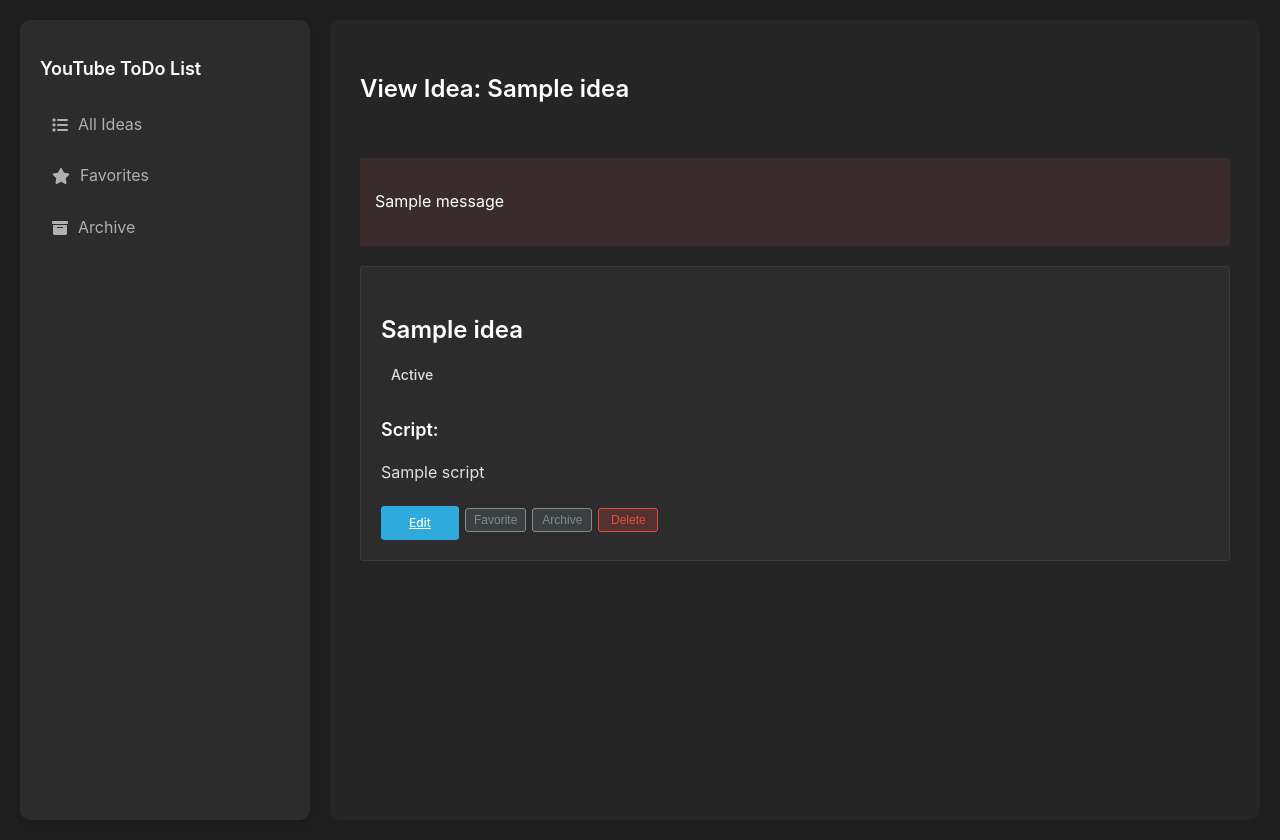
After one commit to Bracedd/Youtube-ToDoList, a Flask app: template templates/view_idea.html in a window 1280 px wide. The commit adds this page. Run offline with Flask 3, Linux system fonts and the light colour scheme; the template is opened without the code that fills it: most values are stand-ins (such as "Sample title", 1, 10 or a date in 2020); one stand-in notice (Sample message) is shown.

Commit message:
Viewer Added

```diff
--- a/app.py
+++ b/app.py
@@ -39,15 +39,32 @@
     flash('Video idea added successfully!')
     return redirect(url_for('index'))
 
+@app.route('/view/<idea>')
+def view_idea(idea):
+    video_ideas = load_video_ideas()
+    if idea not in video_ideas:
+        flash('Idea not found!')
+        return redirect(url_for('index'))
+
+    return render_template('view_idea.html', idea=idea, data=video_ideas[idea])
+
 @app.route('/edit/<idea>', methods=['GET', 'POST'])
 def edit_idea(idea):
     video_ideas = load_video_ideas()
+    if idea not in video_ideas:
+        flash('Idea not found!')
+        return redirect(url_for('index'))
+
     if request.method == 'POST':
         script = request.form.get('script')
+        if not script:
+            flash('Script cannot be empty!')
+            return render_template('edit.html', idea=idea, script=video_ideas[idea]['script'])
+
         video_ideas[idea]['script'] = script
         save_video_ideas(video_ideas)
         flash('Video idea updated successfully!')
-        return redirect(url_for('index'))
+        return redirect(url_for('view_idea', idea=idea))
 
     return render_template('edit.html', idea=idea, script=video_ideas[idea]['script'])
 
@@ -67,7 +84,7 @@
         video_ideas[idea]['favorite'] = not video_ideas[idea]['favorite']
         save_video_ideas(video_ideas)
         flash('Video idea updated successfully!')
-    return redirect(url_for('index'))
+    return redirect(url_for('view_idea', idea=idea))
 
 @app.route('/archive/<idea>', methods=['POST'])
 def archive_idea(idea):
@@ -76,7 +93,7 @@
         video_ideas[idea]['archived'] = not video_ideas[idea]['archived']
         save_video_ideas(video_ideas)
         flash('Video idea updated successfully!')
-    return redirect(url_for('index'))
+    return redirect(url_for('view_idea', idea=idea))
 
 @app.route('/favorites')
 def favorites():
@@ -90,5 +107,9 @@
     archived_ideas = {idea: data for idea, data in video_ideas.items() if data['archived']}
     return render_template('archive.html', video_ideas=archived_ideas)
 
+@app.template_filter('nl2br')
+def nl2br_filter(s):
+    return s.replace('\n', '<br>')
+
 if __name__ == '__main__':
     app.run(debug=True)
--- a/static/style.css
+++ b/static/style.css
@@ -86,36 +86,89 @@
 .btn {
     display: inline-flex;
     align-items: center;
-    padding: 8px 16px;
-    border: none;
-    border-radius: 5px;
-    font-size: 14px;
+    justify-content: center;
+    padding: 4px 8px;
+    border: 1px solid #4a4a4a;
+    border-radius: 3px;
+    font-size: 12px;
+    font-weight: 500;
     cursor: pointer;
-    transition: background-color 0.3s ease, color 0.3s ease;
+    transition: background-color 0.3s ease, color 0.3s ease, border-color 0.3s ease;
+    background-color: transparent;
+    color: #e0e0e0;
+    min-width: 60px;
+    height: 24px;
+}
+
+.btn:hover {
+    background-color: rgba(255, 255, 255, 0.1);
 }
 
 .btn-primary {
     background-color: #2eaadc;
     color: #ffffff;
+    border-color: #2eaadc;
 }
 
 .btn-primary:hover {
     background-color: #2691ba;
+    border-color: #2691ba;
 }
 
 .btn-icon {
-    background-color: transparent;
-    color: #b0b0b0;
-    padding: 5px;
+    min-width: 24px;
+    width: 24px;
+    height: 24px;
+    padding: 0;
+    border: none;
 }
 
 .btn-icon:hover {
-    background-color: #3a3a3a;
-    color: #ffffff;
+    background-color: rgba(255, 255, 255, 0.1);
+}
+
+.btn-warning {
+    background-color: rgba(243, 156, 18, 0.2);
+    color: #f39c12;
+    border-color: #f39c12;
+}
+
+.btn-warning:hover {
+    background-color: rgba(243, 156, 18, 0.3);
+}
+
+.btn-info {
+    background-color: rgba(52, 152, 219, 0.2);
+    color: #3498db;
+    border-color: #3498db;
+}
+
+.btn-info:hover {
+    background-color: rgba(52, 152, 219, 0.3);
+}
+
+.btn-danger {
+    background-color: rgba(231, 76, 60, 0.2);
+    color: #e74c3c;
+    border-color: #e74c3c;
+}
+
+.btn-danger:hover {
+    background-color: rgba(231, 76, 60, 0.3);
+}
+
+.btn-secondary {
+    background-color: rgba(127, 140, 141, 0.2);
+    color: #7f8c8d;
+    border-color: #7f8c8d;
+}
+
+.btn-secondary:hover {
+    background-color: rgba(127, 140, 141, 0.3);
 }
 
 /* Form Styles */
-.add-idea-form {
+.add-idea-form, .edit-idea-form {
     background-color: #2c2c2c;
     border: 1px solid #3a3a3a;
     border-radius: 5px;
@@ -137,7 +190,7 @@
     padding: 10px;
     background-color: #3a3a3a;
     border: 1px solid #4a4a4a;
-    border-radius: 5px;
+    border-radius: 3px;
     font-size: 14px;
     color: #e0e0e0;
     transition: border-color 0.3s ease;
@@ -154,7 +207,7 @@
     background-color: #3a2c2c;
     color: #ffffff;
     padding: 15px;
-    border-radius: 5px;
+    border-radius: 3px;
     margin-bottom: 20px;
 }
 
@@ -171,12 +224,12 @@
 .idea-item {
     background-color: #3a3a3a;
     border: 1px solid #4a4a4a;
-    border-radius: 5px;
+    border-radius: 3px;
     padding: 15px;
     margin-bottom: 15px;
     display: flex;
     justify-content: space-between;
-    align-items: flex-start;
+    align-items: center;
 }
 
 .idea-content {
@@ -185,12 +238,71 @@
 
 .idea-actions {
     display: flex;
-    gap: 10px;
+    gap: 6px;
+}
+
+.idea-actions .btn,
+.idea-actions form {
+    margin: 0;
 }
 
 .no-ideas {
     color: #b0b0b0;
     text-align: center;
+}
+
+/* Idea Viewer Styles */
+.idea-viewer {
+    background-color: #2c2c2c;
+    border: 1px solid #3a3a3a;
+    border-radius: 3px;
+    padding: 20px;
+    margin-bottom: 30px;
+}
+
+.idea-viewer h3 {
+    font-size: 24px;
+    font-weight: 600;
+    color: #ffffff;
+    margin-bottom: 10px;
+}
+
+.idea-metadata {
+    margin-bottom: 20px;
+}
+
+.idea-status {
+    display: inline-block;
+    padding: 5px 10px;
+    border-radius: 3px;
+    font-size: 14px;
+    font-weight: 500;
+}
+
+.idea-status.favorite {
+    background-color: rgba(243, 156, 18, 0.2);
+    color: #f39c12;
+}
+
+.idea-status.archived {
+    background-color: rgba(127, 140, 141, 0.2);
+    color: #7f8c8d;
+}
+
+.idea-script {
+    margin-bottom: 20px;
+}
+
+.idea-script h4 {
+    font-size: 18px;
+    font-weight: 600;
+    color: #ffffff;
+    margin-bottom: 10px;
+}
+
+.idea-script p {
+    white-space: pre-wrap;
+    color: #e0e0e0;
 }
 
 /* Responsive Styles */
@@ -204,3 +316,21 @@
         margin: 0 0 20px 0;
     }
 }
+
+/* Scrollbar Styles */
+::-webkit-scrollbar {
+    width: 8px;
+}
+
+::-webkit-scrollbar-track {
+    background: #252525;
+}
+
+::-webkit-scrollbar-thumb {
+    background: #3a3a3a;
+    border-radius: 4px;
+}
+
+::-webkit-scrollbar-thumb:hover {
+    background: #4a4a4a;
+}
--- /dev/null
+++ b/templates/view_idea.html
@@ -0,0 +1,73 @@
+<!DOCTYPE html>
+<html lang="en">
+<head>
+    <meta charset="UTF-8">
+    <meta name="viewport" content="width=device-width, initial-scale=1.0">
+    <title>View Idea - YouTube ToDo List</title>
+    <link href="https://fonts.googleapis.com/css2?family=Inter:wght@400;500;600&display=swap" rel="stylesheet">
+    <link rel="stylesheet" href="https://cdnjs.cloudflare.com/ajax/libs/font-awesome/6.0.0-beta3/css/all.min.css">
+    <link rel="stylesheet" href="{{ url_for('static', filename='style.css') }}">
+</head>
+<body>
+    <div class="app-container">
+        <aside class="sidebar">
+            <div class="sidebar-header">
+                <h1>YouTube ToDo List</h1>
+            </div>
+            <nav class="sidebar-nav">
+                <ul>
+                    <li><a href="{{ url_for('index') }}"><i class="fas fa-list"></i> All Ideas</a></li>
+                    <li><a href="{{ url_for('favorites') }}"><i class="fas fa-star"></i> Favorites</a></li>
+                    <li><a href="{{ url_for('archive') }}"><i class="fas fa-archive"></i> Archive</a></li>
+                </ul>
+            </nav>
+        </aside>
+        <main class="main-content">
+            <header class="main-header">
+                <h2>View Idea: {{ idea }}</h2>
+            </header>
+
+            {% with messages = get_flashed_messages() %}
+                {% if messages %}
+                    <div class="alert">
+                        {% for message in messages %}
+                            <p>{{ message }}</p>
+                        {% endfor %}
+                    </div>
+                {% endif %}
+            {% endwith %}
+
+            <div class="idea-viewer">
+                <h3>{{ idea }}</h3>
+                <div class="idea-metadata">
+                    <span class="idea-status {% if data['favorite'] %}favorite{% endif %} {% if data['archived'] %}archived{% endif %}">
+                        {% if data['favorite'] %}Favorite{% endif %}
+                        {% if data['archived'] %}Archived{% endif %}
+                        {% if not data['favorite'] and not data['archived'] %}Active{% endif %}
+                    </span>
+                </div>
+                <div class="idea-script">
+                    <h4>Script:</h4>
+                    <p>{{ data['script'] | nl2br }}</p>
+                </div>
+                <div class="idea-actions">
+                    <a href="{{ url_for('edit_idea', idea=idea) }}" class="btn btn-primary">Edit</a>
+                    <form action="{{ url_for('favorite_idea', idea=idea) }}" method="post" style="display: inline;">
+                        <button type="submit" class="btn {% if data['favorite'] %}btn-warning{% else %}btn-secondary{% endif %}">
+                            {% if data['favorite'] %}Unfavorite{% else %}Favorite{% endif %}
+                        </button>
+                    </form>
+                    <form action="{{ url_for('archive_idea', idea=idea) }}" method="post" style="display: inline;">
+                        <button type="submit" class="btn {% if data['archived'] %}btn-info{% else %}btn-secondary{% endif %}">
+                            {% if data['archived'] %}Unarchive{% else %}Archive{% endif %}
+                        </button>
+                    </form>
+                    <form action="{{ url_for('delete_idea', idea=idea) }}" method="post" style="display: inline;">
+                        <button type="submit" class="btn btn-danger" onclick="return confirm('Are you sure you want to delete this idea?')">Delete</button>
+                    </form>
+                </div>
+            </div>
+        </main>
+    </div>
+</body>
+</html>
```
Also changed, not shown: templates/edit.html (+30 -4 lines), templates/index.html (+3 -6 lines).
